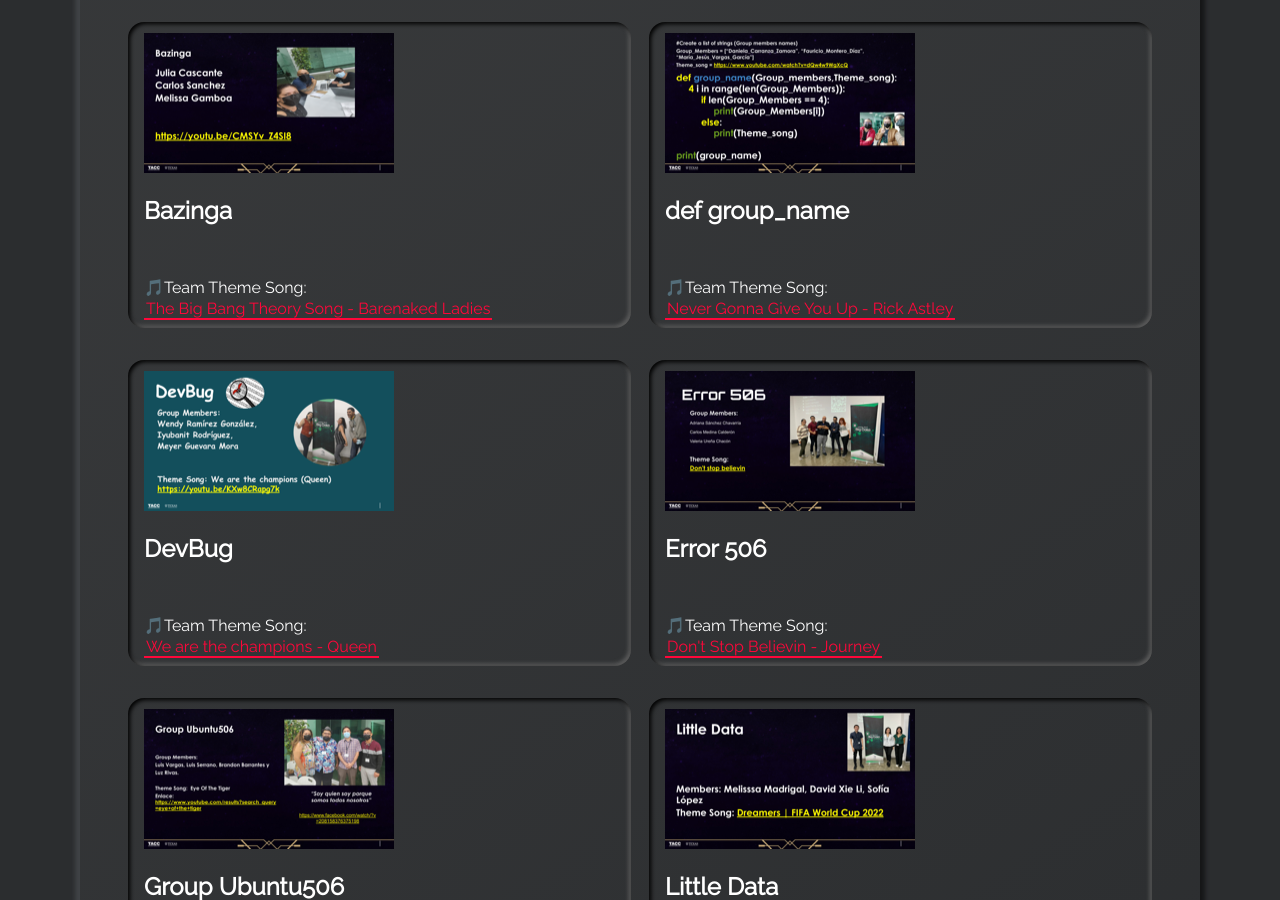
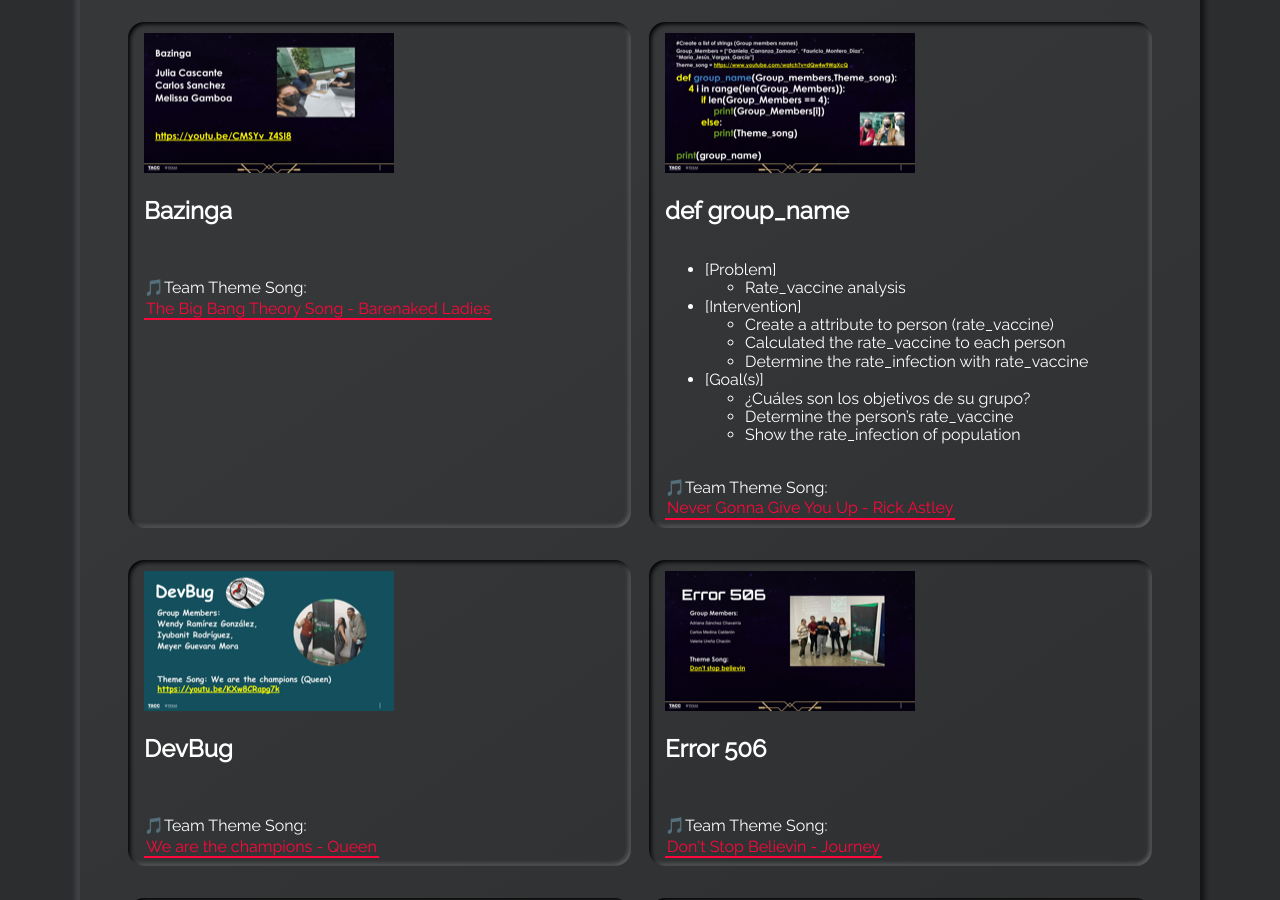
Before and after one commit to HackHPC/BigDataHack-2022, a Jekyll site: the page built from index.md, in a window 1280 px wide and 900 px high, scrolled down 2186 px. Built offline with Jekyll 4.4.1, drawn with Linux system fonts in a browser that asks for light colours; our own code applies the rules of GitHub Pages for plain Markdown files.

```diff
--- a/_data/projects.yml
+++ b/_data/projects.yml
@@ -25,6 +25,7 @@
 
 - name: "Bazinga"
   #introslide: assets/Team_Slides/Team_Fireflies_ IntroSlide.pdf
+  descr:
   teamimage: assets/Team_Slides/250px_Bazinga.png
   themesong: https://youtu.be/CMSYv_Z4SI8
   themsongtitle: "The Big Bang Theory Song - Barenaked Ladies"
@@ -35,6 +36,28 @@
 
 - name: "def group_name"
   #introslide: assets/Team_Slides/Team_Fireflies_ IntroSlide.pdf
+  descr: >
+    <ul>
+    <li>[Problem]
+      <ul>
+         <li> Rate_vaccine analysis </li>
+      </ul>
+    </li>
+    <li> [Intervention]
+      <ul>
+        <li>Create a attribute to person (rate_vaccine) </li>
+        <li>Calculated the rate_vaccine to each person </li>
+        <li>Determine the rate_infection with rate_vaccine </li>
+        </ul>
+    </li>
+    <li> [Goal(s)]
+      <ul>
+        <li>¿Cuáles son los objetivos de su grupo? </li>
+        <li>Determine the person’s rate_vaccine </li>
+        <li>Show the rate_infection of population </li>
+      </ul>
+    </li>
+    </ul>
   teamimage: assets/Team_Slides/250px_defGroup_Name.png
   themesong: https://www.youtube.com/watch?v=dQw4w9WgXcQ
   themsongtitle: "Never Gonna Give You Up - Rick Astley"
@@ -45,6 +68,7 @@
 
 - name: "DevBug"
   #introslide: assets/Team_Slides/Team_Fireflies_ IntroSlide.pdf
+  descr:
   teamimage: assets/Team_Slides/250px_DevBug.png
   themesong: https://youtu.be/KXw8CRapg7k
   themsongtitle: "We are the champions - Queen"
@@ -55,6 +79,7 @@
 
 - name: "Error 506"
   #introslide: assets/Team_Slides/Team_Fireflies_ IntroSlide.pdf
+  descr:
   teamimage: assets/Team_Slides/250px_Error506.png
   themesong: https://www.youtube.com/watch?v=VcjzHMhBtf0
   themsongtitle: "Don't Stop Believin - Journey"
@@ -65,6 +90,7 @@
 
 - name: "Group Ubuntu506"
   #introslide: assets/Team_Slides/Team_Fireflies_ IntroSlide.pdf
+  descr:
   teamimage: assets/Team_Slides/250px_GroupUbuntu506.png
   themesong: https://www.youtube.com/watch?v=zRHzWrWIXog
   themsongtitle: "Eye Of The Tiger - Survivor"
@@ -75,6 +101,7 @@
 
 - name: "Little Data"
   #introslide: assets/Team_Slides/Team_Fireflies_ IntroSlide.pdf
+  descr:
   teamimage: assets/Team_Slides/250px_LittleData.png
   themesong: https://www.youtube.com/watch?v=IwzkfMmNMpM
   themsongtitle: "Dreamers - Jung Kook (of BTS) featuring Fahad Al Kubaisi"
@@ -85,6 +112,7 @@
 
 - name: "Los 4 Fantasticos "
   #introslide: assets/Team_Slides/Team_Fireflies_ IntroSlide.pdf
+  descr:
   teamimage: assets/Team_Slides/250px_Los4Fantasticos.png
   themesong: https://www.youtube.com/watch?v=pWBXBo7ZH-E&ab_channel=EverettGilbert
   themsongtitle: "Chicago Bulls Theme - Allan Parsons Project"
@@ -95,6 +123,7 @@
 
 - name: "TEC-NO-Lógicos"
   #introslide: assets/Team_Slides/Team_Fireflies_ IntroSlide.pdf
+  descr:
   teamimage: assets/Team_Slides/250px_NoTechLogicos.png
   themesong: https://www.youtube.com/watch?v=-vkZ91v3mt4
   themsongtitle: "A Cachete - BLOKE"
@@ -105,6 +134,7 @@
 
 - name: "The Big Lab"
   #introslide: assets/Team_Slides/Team_Fireflies_ IntroSlide.pdf
+  descr:
   teamimage: assets/Team_Slides/250px_TheBigLab.png
   themesong: https://youtu.be/Pt28Ex-ta0E
   themsongtitle: "El Laboratorio de Dexter Intro"
@@ -115,6 +145,7 @@
 
 - name: "The Christmas Greens"
   #introslide: assets/Team_Slides/Team_Fireflies_ IntroSlide.pdf
+  descr:
   teamimage: assets/Team_Slides/250px_TheChristmasGreens.png
   themesong: https://www.youtube.com/watch?v=rqAnXE7vzRw
   themsongtitle: "All Star - Smash Mouth"
```
